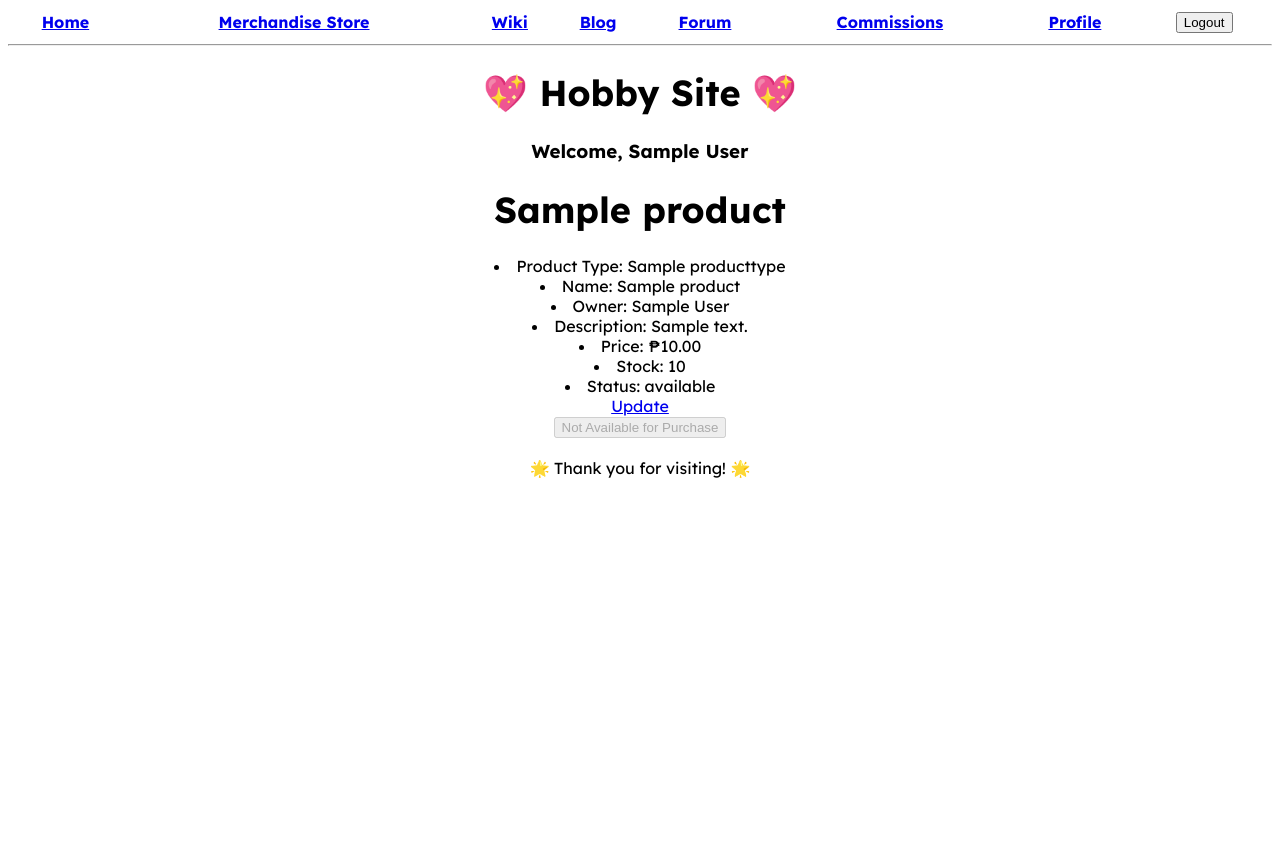
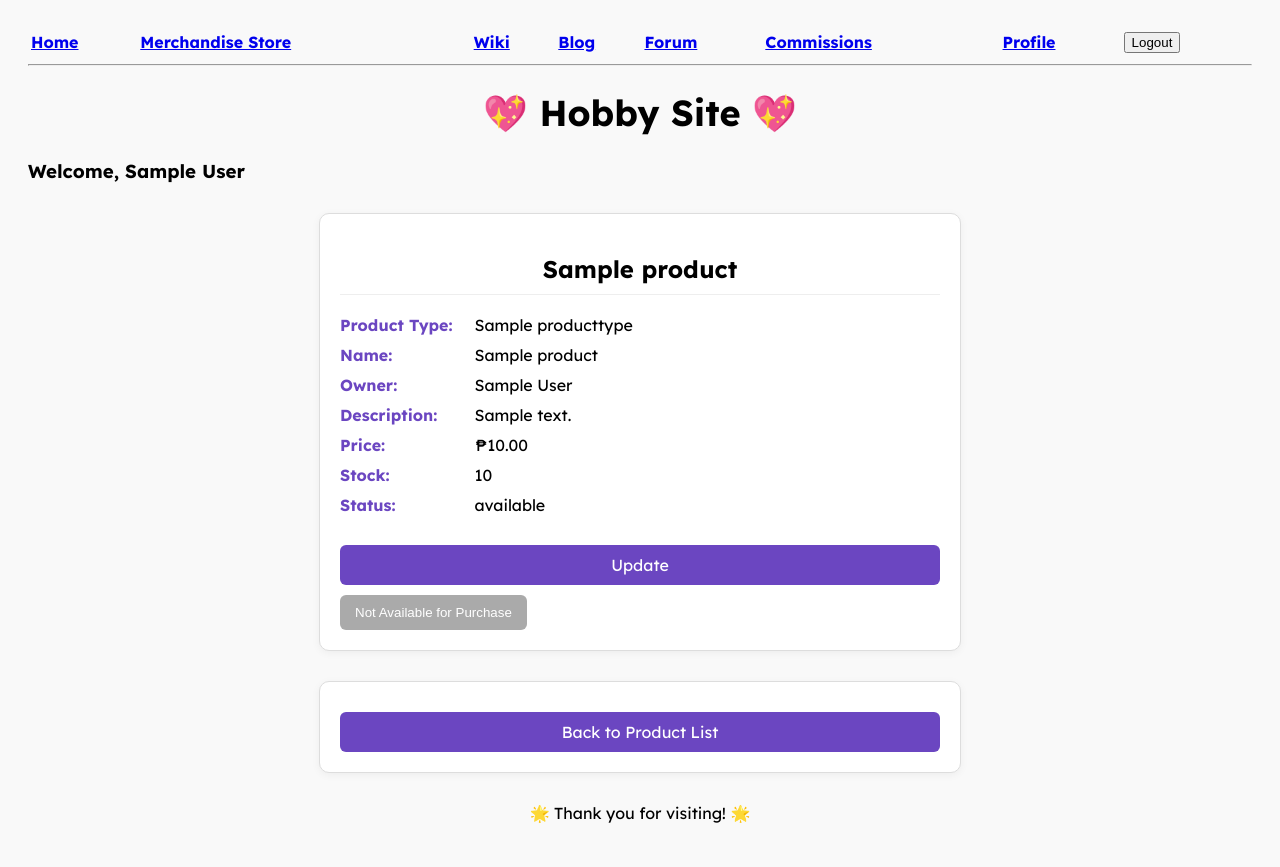
Before and after one commit to SonHyeju1113/hobbysite-CD-10, a Django app: page /merchstore/item/1/ in a window 1280 px wide. Before the commit the page ends 478 px from the top, so only its background shows below. Run offline with Django 5.2, Linux system fonts and the light colour scheme; a user stored in the database is signed in; tables that the repository leaves empty hold one stand-in row (values such as "Sample post"); lists and menus that the app fills with data are empty.

Commit message:
added consistent design in detail page

```diff
--- a/hobbysite/merchstore/templates/merchstore_detail.html
+++ b/hobbysite/merchstore/templates/merchstore_detail.html
@@ -3,33 +3,122 @@
 {% block title %}Merch Store{% endblock %}
 
 {% block content %}
+<style>
+    body {
+        font-family: 'Lexend', sans-serif;
+        text-align: left;
+        background-color: #f9f9f9;
+        padding: 20px;
+    }
 
+    .form-container {
+        max-width: 600px;
+        margin: 30px auto;
+        padding: 20px;
+        border: 1px solid #ddd;
+        border-radius: 10px;
+        background-color: #fff;
+        box-shadow: 0 2px 8px rgba(0, 0, 0, 0.05);
+    }
 
-    <h1>{{merch.name}}</h1>
-    <u1>
+    .form-container h2 {
+        margin-bottom: 20px;
+        font-size: 24px;
+        border-bottom: 1px solid #eee;
+        padding-bottom: 10px;
+    }
 
-            <li>Product Type:  {{ merch.product_type.name }}</li>
-            <li>Name: {{ merch.name }} </li>
-            <li>Owner: {{merch.owner}}</li>
-            <li>Description: {{ merch.description }} </li>
-            <li>Price: ₱{{ merch.price| floatformat:2 }}</li>
-            <li>Stock: {{merch.stock}}</li>
-            <li>Status: {{merch.status}}</li>
-            {% if can_purchase == False %}
-             <a href="{% url 'merchstore:merchstore_update' merch.pk %}"> Update</a>
+    ul.product-details {
+        list-style-type: none;
+        padding: 0;
+        margin: 0 0 20px 0;
+    }
+
+    ul.product-details li {
+        margin-bottom: 10px;
+        font-size: 16px;
+    }
+
+    ul.product-details li strong {
+        color: #6b46c1;
+        display: inline-block;
+        width: 130px;
+    }
+
+    .purchase-form {
+        margin-top: 20px;
+    }
+
+    .purchase-form label {
+        font-weight: bold;
+        display: block;
+        margin-bottom: 0.25em;
+    }
+
+    .purchase-form input,
+    .purchase-form select,
+    .purchase-form textarea {
+        width: 100%;
+        padding: 8px;
+        border: 1px solid #ccc;
+        border-radius: 6px;
+        margin-bottom: 1em;
+        box-sizing: border-box;
+    }
+
+    .button-link,
+    .purchase-form button {
+        display: inline-block;
+        text-align: center;
+        margin-top: 10px;
+        background-color: #6b46c1;
+        color: white;
+        border: none;
+        border-radius: 6px;
+        padding: 10px 15px;
+        text-decoration: none;
+        cursor: pointer;
+    }
+
+    .button-link:hover,
+    .purchase-form button:hover {
+        background-color: #553c9a;
+    }
+
+    button[disabled] {
+        background-color: #aaa;
+        cursor: not-allowed;
+    }
+</style>
+
+<div class="form-container">
+    <h2>{{ merch.name }}</h2>
+    <ul class="product-details">
+        <li><strong>Product Type:</strong> {{ merch.product_type.name }}</li>
+        <li><strong>Name:</strong> {{ merch.name }}</li>
+        <li><strong>Owner:</strong> {{ merch.owner }}</li>
+        <li><strong>Description:</strong> {{ merch.description }}</li>
+        <li><strong>Price:</strong> ₱{{ merch.price|floatformat:2 }}</li>
+        <li><strong>Stock:</strong> {{ merch.stock }}</li>
+        <li><strong>Status:</strong> {{ merch.status }}</li>
+    </ul>
+
+    {% if not can_purchase %}
+        <a href="{% url 'merchstore:merchstore_update' merch.pk %}" class="button-link">Update</a>
     {% endif %}
-            <br>
-
 
     {% if can_purchase and merch.stock > 0 %}
-            <form method="post">
+        <form method="post" class="purchase-form">
             {% csrf_token %}
             {{ transact_form.as_p }}
             <button type="submit">Buy</button>
         </form>
     {% else %}
-                <button disabled>Not Available for Purchase</button>
+        <button class="button-link" disabled>Not Available for Purchase</button>
     {% endif %}
+</div>
 
-    </u1>
+<div class="form-container">
+    <a href="{% url 'merchstore:merchstore_list' %}" class="button-link">Back to Product List</a>
+</div>
 {% endblock %}
```
Lines whose indentation alone changed are shown as unchanged.
